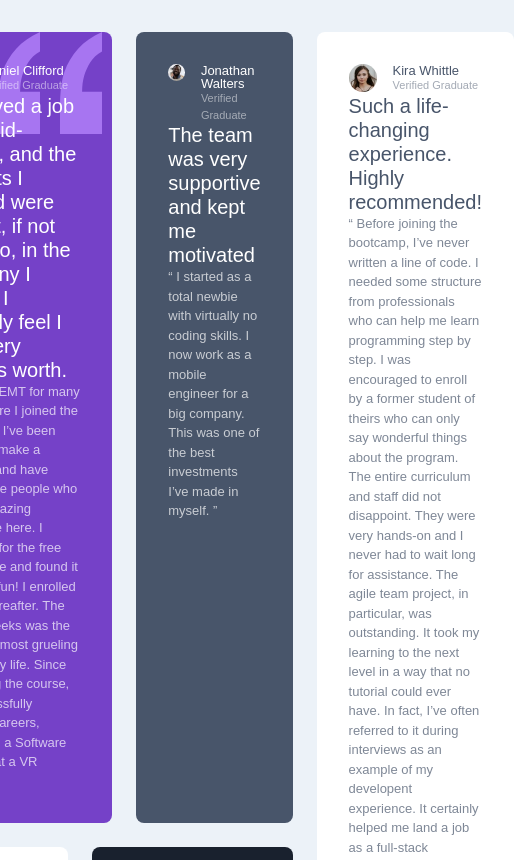
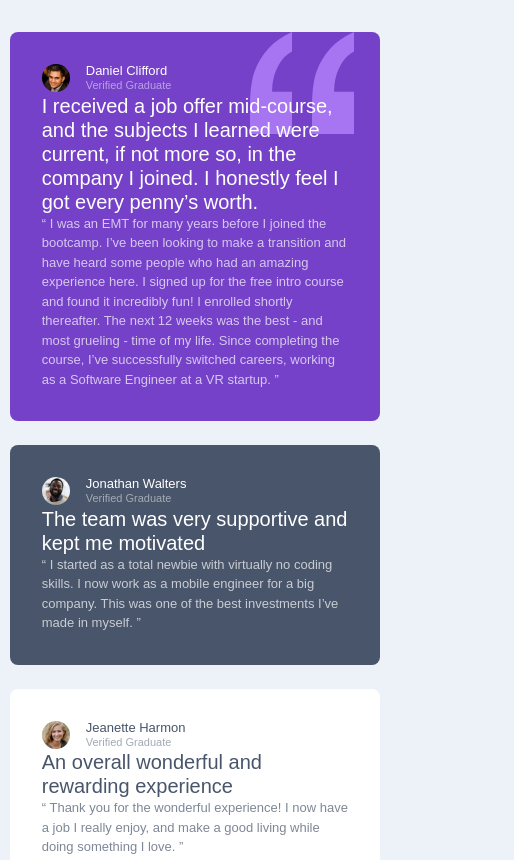
Before and after one commit to EmicJoykiller/Testimonials-Grid-Section, a plain HTML site: page index.html in a window 390 px wide. Shown: the top 860 px of the page, 514 px wide, since content can reach past the window. Drawn offline with Linux system fonts and the light colour scheme.

Commit message:
design completed both responsive on desktop and mobile

```diff
--- a/styles.css
+++ b/styles.css
@@ -98,30 +98,47 @@ body {
     border: 2px solid #a775f1;
   }
 
-  .grid-col-span-2{
-    grid-column: span 2;
-  }
+
 
   .testimonial-grid {
     display: grid;
     gap: 1.5rem;
-    grid-template-columns: repeat(4,1fr);
+    grid-auto-columns: 1fr;
+    grid-template-areas:
+    "one"
+    "two"
+    "three"
+    "four"
+    "five"
+    ;
     padding-block: 2rem;
     width: min(95%, 70rem);
     margin-inline: auto;
   }
 
+  .testimonial:nth-child(1){
+    grid-area: one;
+  }
+  .testimonial:nth-child(2){
+    grid-area: two;
+  }
+  .testimonial:nth-child(3){
+    grid-area: three;
+  }
+  .testimonial:nth-child(4){
+    grid-area: four;
+  }
+  .testimonial:nth-child(5){
+    grid-area: five;
+  }
   .testimonial {
     font-size: var(--fs-400);
     padding: 2rem;
     border-radius: 0.5rem;
-    box-shadow: 2.5rem 3.75rem 3rem -3rem hsl(var(--clr-secondary-400) / 0.25);
+    box-shadow: 2.5rem 3.75rem 3rem -3rem var(--Very-dark-grayish-blue) / 0.25;
   }
 
-  .testimonial:last-child{
-    grid-column-start: 4;
-    grid-row: 1 / 3;
-  }
+
   .testimonial.quote {
     background-image: url("./images/bg-pattern-quotation.svg");
     background-repeat: no-repeat;
@@ -153,3 +170,23 @@ body {
   .testimonial > p:last-of-type {
     opacity: 0.7;
   }
+
+
+  @media(min-width:30em){
+    .testimonial-grid{
+        grid-template-areas:
+        "one one"
+        "two five"
+        "three five"
+        "four four";
+    }
+  }
+
+
+  @media(min-width:50em){
+    .testimonial-grid{
+        grid-template-areas:
+        "one one two five"
+        "three four four five";
+    }
+  }
```
